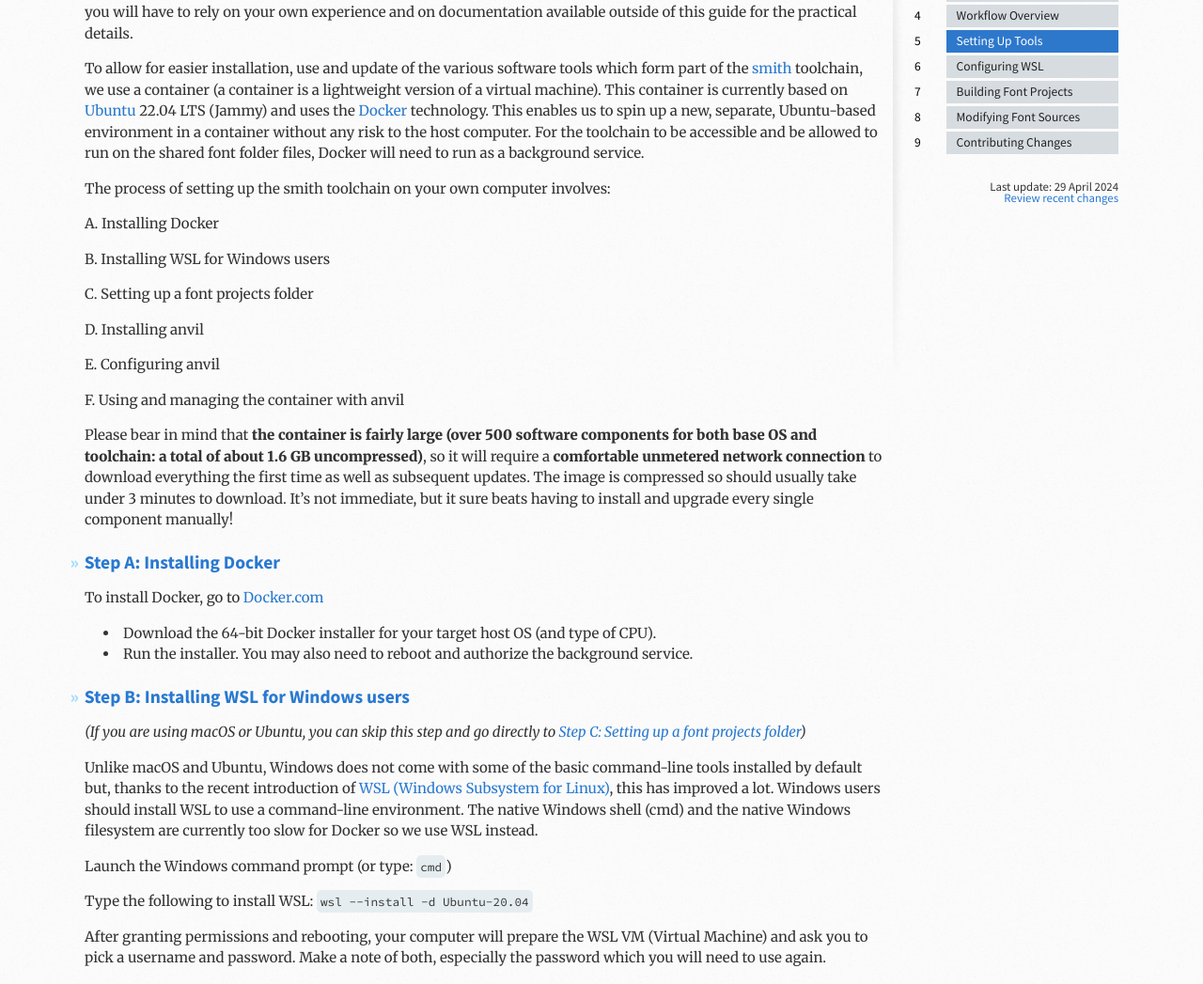
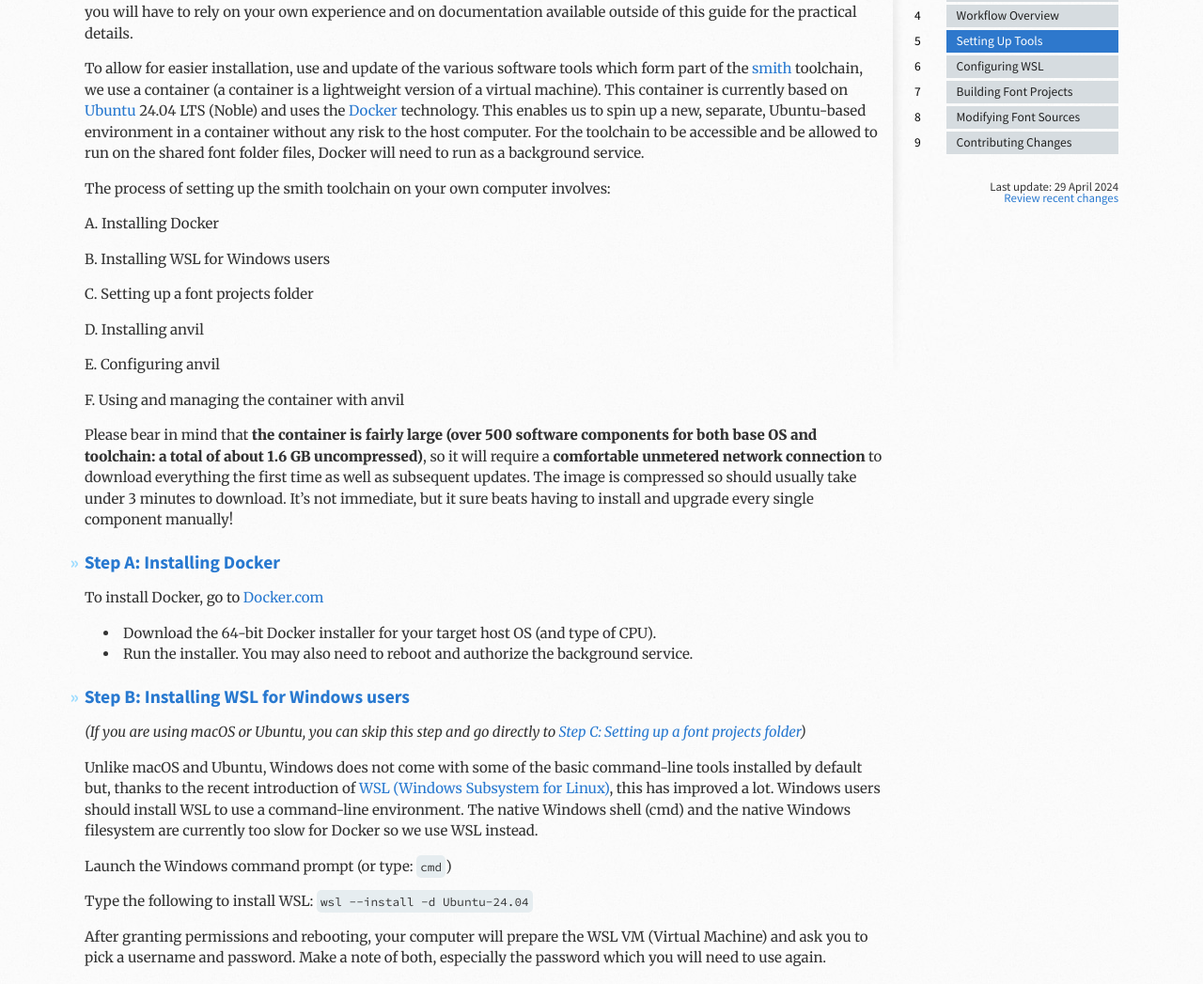
Before and after one commit to silnrsi/silfontdev, a Jekyll site: the page built from en-US/Setting_Up_Tools.md, in a window 1280 px wide and 1400 px high. Shown: the part 285-1332 px from the top of the window at 94% size. Built offline with Jekyll 4.4.1, drawn with Linux system fonts in a browser that asks for light colours; some of the changed text lies outside the part shown.

Commit message:
Updated from jammy (20.04) to noble (24.04)

```diff
--- a/en-US/Setting_Up_Tools.md
+++ b/en-US/Setting_Up_Tools.md
@@ -9,7 +9,7 @@ title: Setting Up Tools
 
 Our projects use a consistent set of libre/open tools for modifying, building and testing fonts. We call this software collection our toolchain. To rebuild our fonts yourself, the easiest will be to use the same toolchain and workflow we use. But since we use open formats, you should be able to use the various source files with other tools as well, although you will have to rely on your own experience and on documentation available outside of this guide for the practical details.
 
-To allow for easier installation, use and update of the various software tools which form part of the [smith] toolchain, we use a container (a container is a lightweight version of a virtual machine). This container is currently based on [Ubuntu](https://www.ubuntu.com/){:target="_blank"} 22.04 LTS (Jammy) and uses the [Docker] technology. This enables us to spin up a new, separate, Ubuntu-based environment in a container without any risk to the host computer. For the toolchain to be accessible and be allowed to run on the shared font folder files, Docker will need to run as a background service.
+To allow for easier installation, use and update of the various software tools which form part of the [smith] toolchain, we use a container (a container is a lightweight version of a virtual machine). This container is currently based on [Ubuntu](https://www.ubuntu.com/){:target="_blank"} 24.04 LTS (Noble) and uses the [Docker] technology. This enables us to spin up a new, separate, Ubuntu-based environment in a container without any risk to the host computer. For the toolchain to be accessible and be allowed to run on the shared font folder files, Docker will need to run as a background service.
 
 The process of setting up the smith toolchain on your own computer involves:
 
@@ -44,11 +44,11 @@ Unlike macOS and Ubuntu, Windows does not come with some of the basic command-li
 Launch the Windows command prompt (or type: `cmd`)
 
 Type the following to install WSL:
-`wsl --install -d Ubuntu-20.04`
+`wsl --install -d Ubuntu-24.04`
 
 After granting permissions and rebooting, your computer will prepare the WSL VM (Virtual Machine) and ask you to pick a username and password. Make a note of both, especially the password which you will need to use again.
 
-In the Docker settings available from the system tray menu (look for the icon of a whale carrying containers on its back) or by clicking on the gears icon in the Docker dashboard, you will need to make sure that this newly created VM is selected as the one integrated by default. Under Resources -> WSL Integration, make sure that "Enable integration with my default WSL distro" is ticked and that the sliding button next to Ubuntu-20.04 is set to on (blue rather than gray). Now press the "Apply and Restart" button.
+In the Docker settings available from the system tray menu (look for the icon of a whale carrying containers on its back) or by clicking on the gears icon in the Docker dashboard, you will need to make sure that this newly created VM is selected as the one integrated by default. Under Resources -> WSL Integration, make sure that "Enable integration with my default WSL distro" is ticked and that the sliding button next to Ubuntu-24.04 is set to on (blue rather than gray). Now press the "Apply and Restart" button.
 
 Windows users need to go through the extra steps described in [Configuring WSL].
 
```
Also changed, not shown: en-US/Configuring_WSL.md (+2 -2 lines), en-US/Introduction.md (+1 -1 lines).
